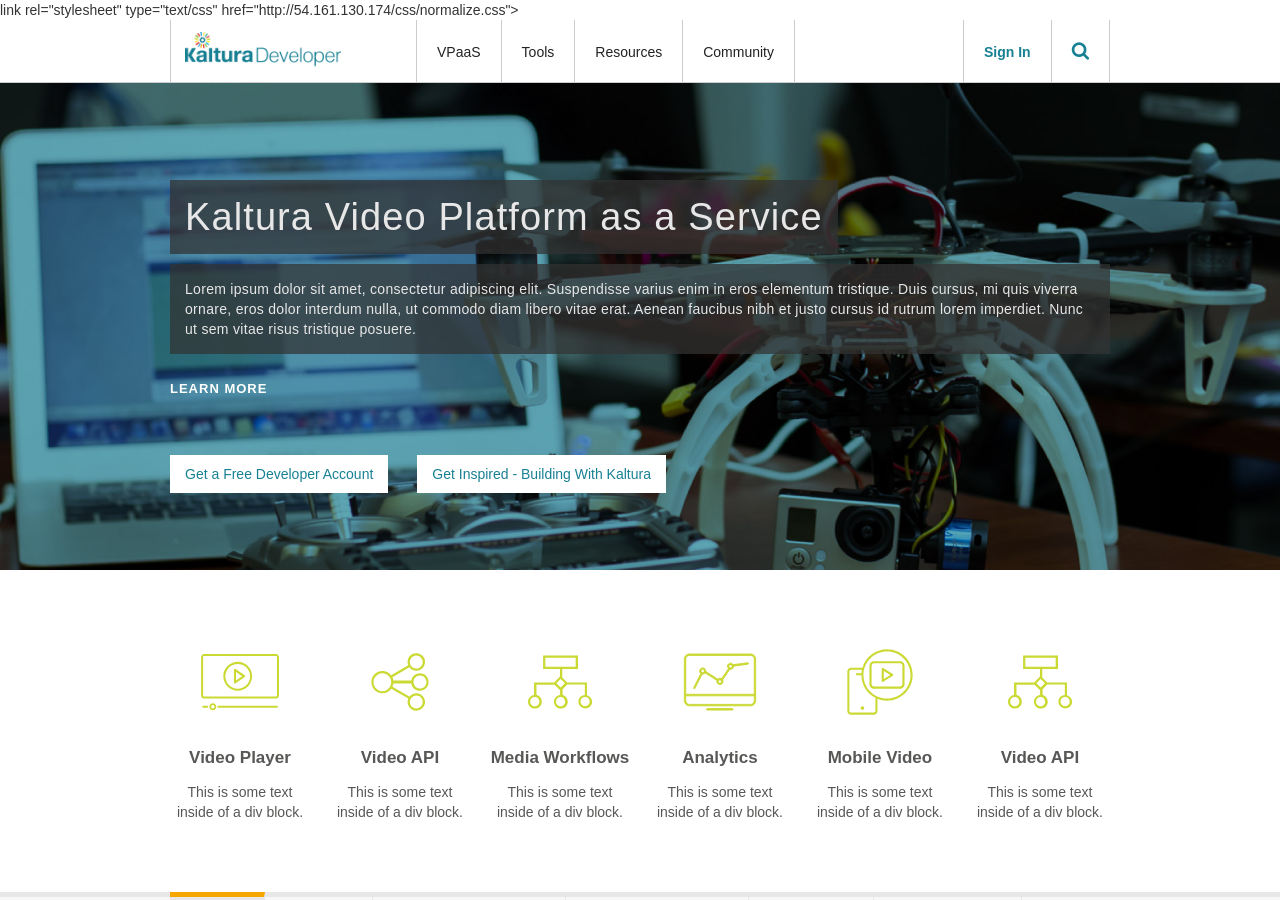
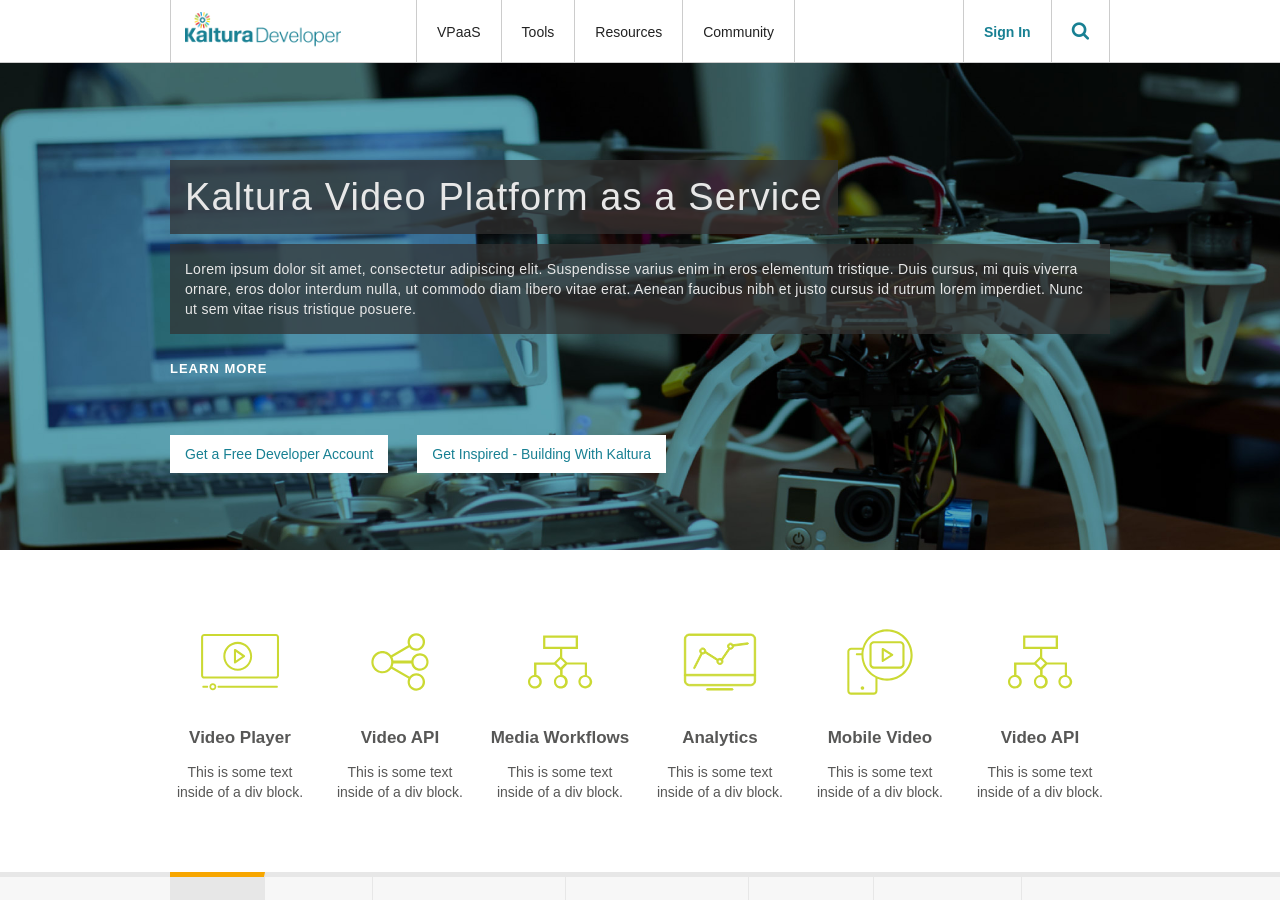
Before and after one commit to kaltura/DeveloperPortalDocs, a Jekyll site: the page built from index.html, in a window 1280 px wide and 900 px high. Built offline with Jekyll 4.4.1, drawn with Linux system fonts in a browser that asks for light colours; nearby versions of some CDN libraries; comment, search, counter and statistics services are not loaded.

Commit message:
uncommented normalize.css

```diff
--- a/_includes/header.html
+++ b/_includes/header.html
@@ -1,4 +1,4 @@
-link rel="stylesheet" type="text/css" href="{{ site.url }}/css/normalize.css">
+<link rel="stylesheet" type="text/css" href="{{ site.url }}/css/normalize.css">
 <link rel="stylesheet" type="text/css" href="{{ site.url }}/css/webflow.css">
 <link rel="stylesheet" type="text/css" href="{{ site.url }}/css/kaltura-dev-site.webflow.css">
   <script type="text/javascript" src="https://use.typekit.net/rlx4cjm.js"></script>
```
